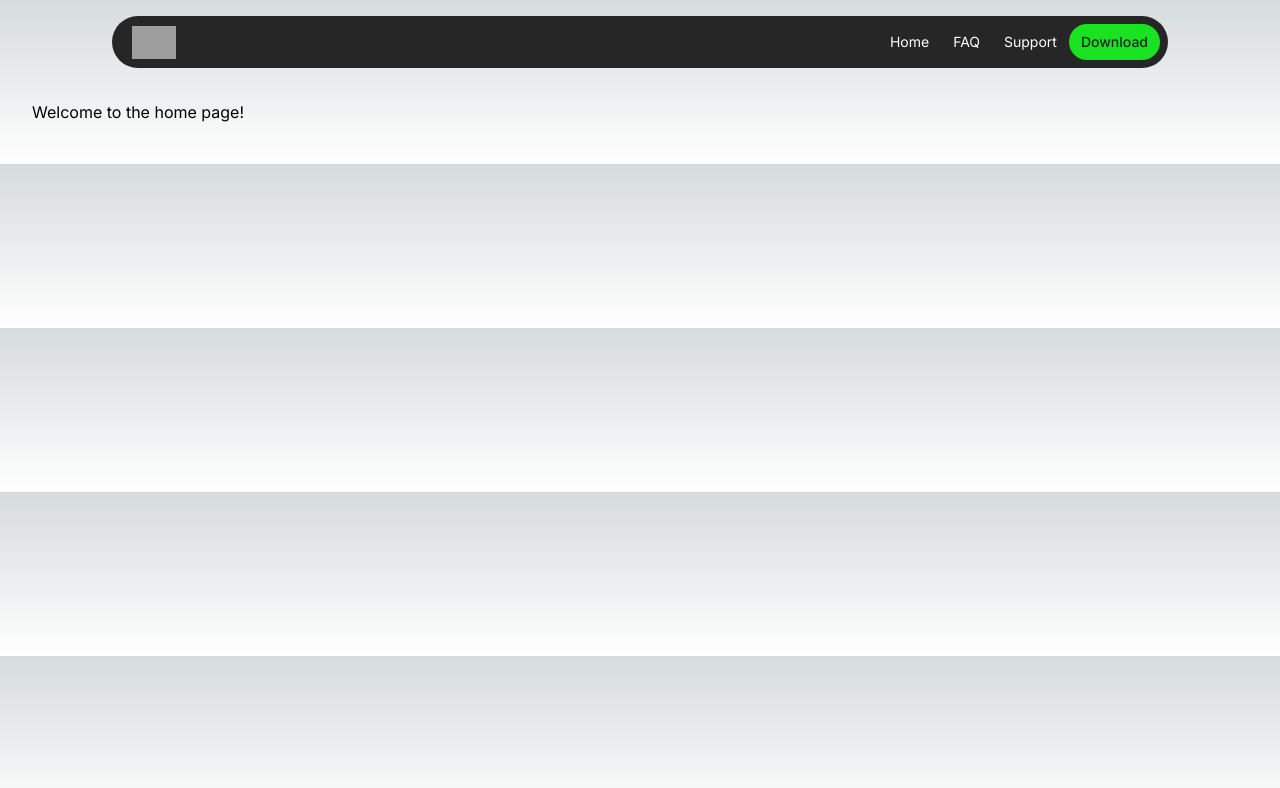
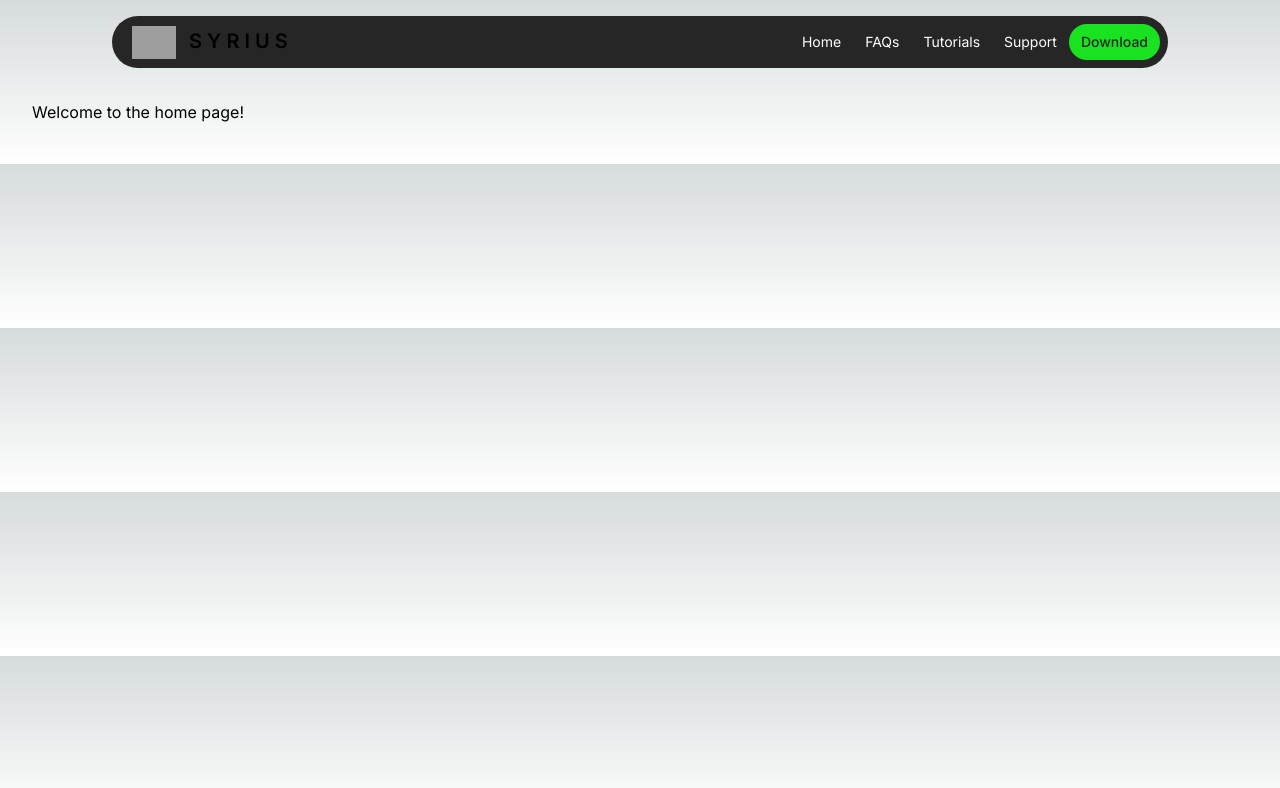
Before and after one commit to hypercore-one/syriuswallet.com, a Next.js app: page / in a window 1280 px wide. Shown: the top 788 px of the page. Built offline with nearby package versions, Linux system fonts and the light colour scheme; grey boxes are pictures that could not be loaded.

Commit message:
feature: components, helpers & type interfaces

```diff
--- a/src/components/Accordion.tsx
+++ b/src/components/Accordion.tsx
@@ -1,13 +1,9 @@
 import React from 'react';
 import Markdown from 'react-markdown'
-
-interface Item {
-	title: string;
-	content: string;
-}
+import { AccordionItem } from '@/types';
 
 interface AccordionProps {
-	items: Item[];
+	items: AccordionItem[];
 }
 
 const Accordion: React.FC<AccordionProps> = (props: AccordionProps) => {
@@ -16,7 +12,7 @@ const Accordion: React.FC<AccordionProps> = (props: AccordionProps) => {
 
 	return (
 		<div className={`hs-accordion-group group-${uuid}`}>
-			{items.map((item, index:number) => (
+			{items.map((item: AccordionItem, index:number) => (
 				<div key={index} id={`accordion-${uuid}-heading-${index}`}
 					 className="hs-accordion bg-white border -mt-px first:rounded-t-lg last:rounded-b-lg dark:bg-neutral-800 dark:border-neutral-700">
 					<button
--- a/src/components/layout/HeaderBrand.tsx
+++ b/src/components/layout/HeaderBrand.tsx
@@ -5,7 +5,7 @@ export default function HeaderBrand() {
 	return (
 		<Link href="/" aria-label="SyriusWallet"
 			  className="flex-none rounded-md text-xl inline-block font-semibold focus:outline-none focus:opacity-80">
-			<Image src="/img/syrius-icon.png" alt="Icon" className="w-11 h-auto" width={16} height={16} />
+			<Image src="/img/syrius-icon.png" alt="Icon" className="w-11 h-auto inline-block me-2" width={16} height={16} /> S Y R I U S
 		</Link>
 	)
 }
--- a/src/components/layout/Navbar.tsx
+++ b/src/components/layout/Navbar.tsx
@@ -1,14 +1,16 @@
 "use client"
 
-import {useSelectedLayoutSegment} from 'next/navigation';
+import { useSelectedLayoutSegment } from 'next/navigation';
 import Link from 'next/link';
+import { NavItem } from '@/types';
 
 export default function Navbar() {
 
 	const segment: string|null = useSelectedLayoutSegment();
-	const pages: { name: string, url: string }[]  = [
+	const pages: NavItem[]  = [
 		{ 'name': 'Home', 'url': '/' },
-		{ 'name': 'FAQ', 'url': '/faq' },
+		{ 'name': 'FAQs', 'url': '/faqs' },
+		{ 'name': 'Tutorials', 'url': '/tutorials' },
 		{ 'name': 'Support', 'url': 'https://support.syriuswallet.com' },
 	];
 
@@ -18,15 +20,12 @@ export default function Navbar() {
 
 	return (
 		<div className="flex flex-col md:flex-row md:items-center md:justify-end py-2 md:py-0 md:ps-7">
-
-			{pages.map((page: { name: string, url: string }, index: number) => (
+			{pages.map((page: NavItem, index: number) => (
 				<Link key={index} href={page.url}
 					  className={`py-3 ps-px sm:px-3 md:py-4 text-sm text-white hover:text-neutral-300 focus:outline-none focus:text-neutral-300 ${isActive(page.url) ? 'text-neutral-300' : ''}`}>
 						{page.name}
 				</Link>
-
 			))}
-
 			<div>
 				<a className="group inline-flex items-center gap-x-2 py-2 px-3 bg-[#19e321] font-medium text-sm text-neutral-800 rounded-full focus:outline-none"
 				   href="/downloads">
--- /dev/null
+++ b/src/helpers/index.tsx
@@ -0,0 +1 @@
+export * from './stringManipulations';
--- /dev/null
+++ b/src/types/index.tsx
@@ -0,0 +1,20 @@
+export interface NavItem {
+	name: string;
+	url: string;
+}
+
+export interface Tutorial {
+	title: string;
+	slug: string;
+	content: string;
+}
+
+export interface FAQ {
+	title: string;
+	content: string;
+}
+
+export interface AccordionItem {
+	title: string;
+	content: string;
+}
```
Also changed, not shown: src/helpers/stringManipulations.tsx (added, +12 -0 lines).
